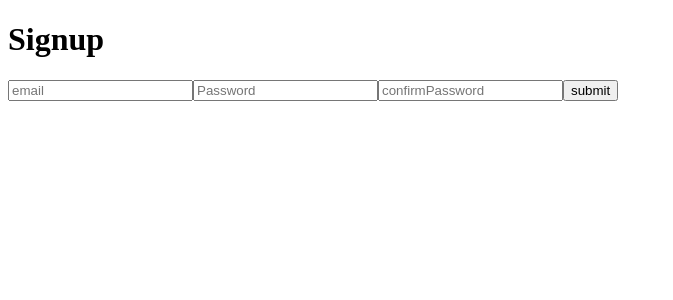
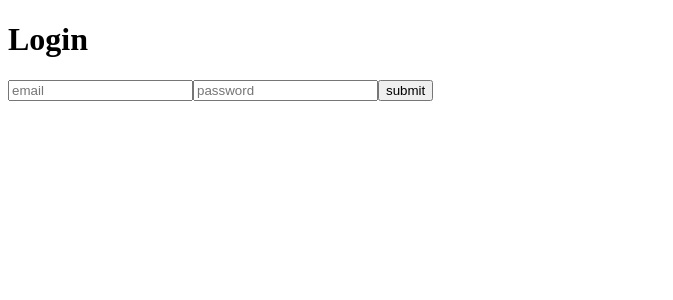
Before and after one commit to danezorrilla/Find-A-Home, a React (Create React App) app in the folder client/: page /login in a window 1280 px wide. Shown: the top 300 px of the page, without its empty margins (0-673 px from the left). Built offline with nearby package versions, Linux system fonts and the light colour scheme.

Commit message:
made a login form

```diff
--- /dev/null
+++ b/client/src/components/LogInForm/LogInForm.js
@@ -0,0 +1,10 @@
+import React from "react";
+const LogInForm = (props) =>
+<div>
+    <h1>Login</h1>
+    <input name ="email" placeholder="email" type="text" onChange = {props.inputChange} value = {props.email}/>
+    <input name="password" placeholder="password" type="password" onChange ={props.inputChange} value ={props.password}/>
+    <button bsStyle="primary" type="submit" onClick={props.submitForm}>submit</button>
+</div>
+
+export default LogInForm;
--- /dev/null
+++ b/client/src/components/LogInForm/index.js
@@ -0,0 +1 @@
+export {default} from "./logInForm";
--- a/client/src/pages/LogIn.js
+++ b/client/src/pages/LogIn.js
@@ -1,27 +1,32 @@
 import React,{Component} from "react";
+import LogInForm from "../components/LogInForm";
+import API from "../utils/API";
 
-class  SignUp extends Component{
+class  LogIn extends Component{
     state = {
         email: "",
         password: "",
         confirmPassword:""
     };
 
-    inputChange = event =>{
-        this.setState({email: event.target.value});
-        this.setState({password: event.target.value});
-        this.setState({confirmPassword: event.target.value});
-    }
+   componentDidMount(){
+
+   }
+
+   inputChange = event =>{
+       const {name, value} = event.target;
+       this.setState({
+           [name]: value});
+   }
     render(){
         return(
-
-
             <div>
-            <h1>Signup</h1>
-            <input placeholder="email" type ="text" value = {this.state.inputChange}/>
-            <input placeholder="Password" type ="password" value = {this.state.inputChange}/>
-            <input placeholder="confirmPassword" type ="password" value = {this.state.inputChange}/>
-            <button bsstyle="primary">submit</button>
+                <LogInForm
+                    inputChange={this.inputChange}
+                    submitForm={this.submitForm}
+                    email={this.state.email}
+                    password={this.state.password}
+                />
             </div>
         )
     }
@@ -30,4 +35,4 @@ class  SignUp extends Component{
 
 }
 
-export default SignUp;
+export default LogIn;
```
Also changed, not shown: client/src/components/SignUpForm/SignUpForm.js (+5 -5 lines), client/src/components/LogInForm/LogInForm.css (added).
